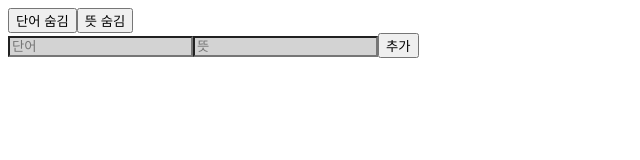
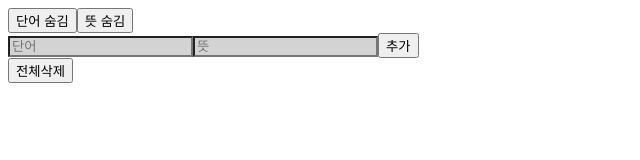
Before and after one commit to kaynekaynekayne/words, a React (Create React App) app: page / in a window 1280 px wide. Shown: the top 160 px of the page, without its empty margins (0-640 px from the left). Built offline with nearby package versions, Linux system fonts and the light colour scheme.

Commit message:
add clear function

```diff
--- a/src/pages/home.jsx
+++ b/src/pages/home.jsx
@@ -42,6 +42,10 @@ const Home = () => {
         localStorage.setItem("voca", JSON.stringify(deleted));
     };
 
+    const clearAllVocas=()=>{
+        setLists([]);
+        localStorage.removeItem("voca");
+    }
 
     return (
         <div>
@@ -53,6 +57,7 @@ const Home = () => {
                 lock={lock}
             />
             <AddForm createVocas={createVocas}/>
+            <button onClick={clearAllVocas}>전체삭제</button>
         </div>
     )
 }
```
